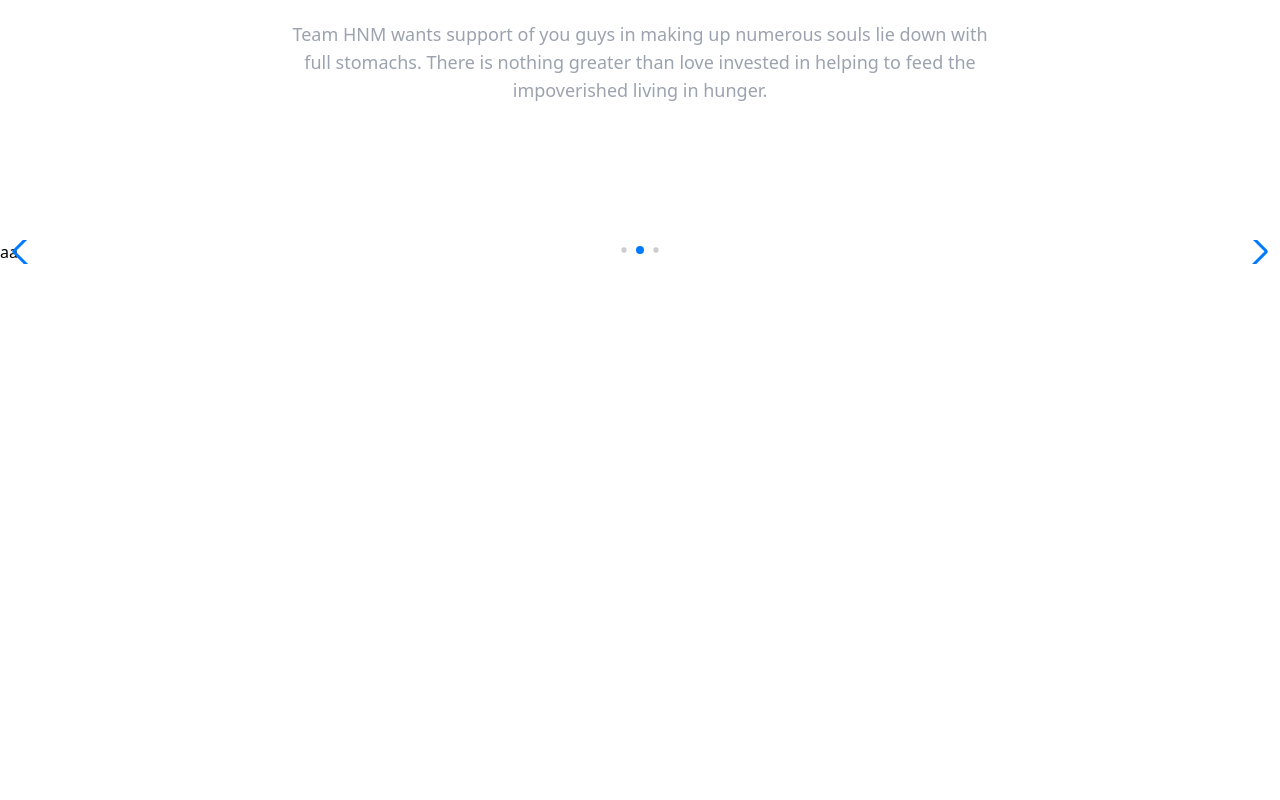
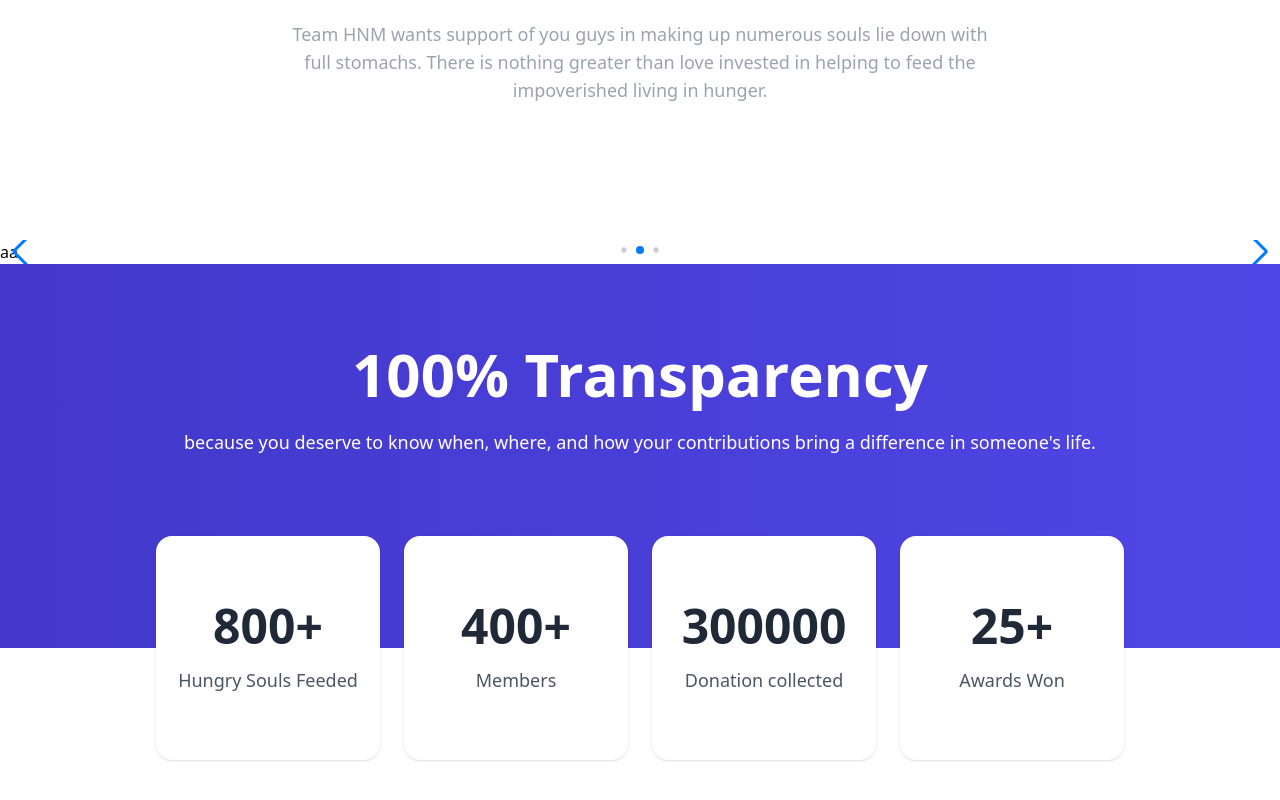
Before and after one commit to VishwaGauravIn/hunger-no-more, a Next.js app: page / in a window 1280 px wide. Shown: the part 356-1156 px from the top of the page. Before the commit the page ends 800 px from the top, so only its background shows below. Built offline with nearby package versions, Linux system fonts and the light colour scheme.

Commit message:
added sample stats

```diff
--- /dev/null
+++ b/components/common/home/Stats.js
@@ -0,0 +1,62 @@
+import React from "react";
+
+export default function Stats() {
+  return (
+    <div className="">
+      <div className="pb-20">
+        <div className="mx-auto bg-gradient-to-l from-indigo-600 to-indigo-700 h-96">
+          <div className="mx-auto container w-full flex flex-col justify-center items-center">
+            <div className="flex justify-center items-center flex-col">
+              <div className="mt-20">
+                <h2 className="lg:text-6xl md:text-5xl text-4xl font-black leading-10 text-white">
+                  100% Transparency
+                </h2>
+              </div>
+              <div className="mt-6 mx-2 md:mx-0 text-center">
+                <p className="lg:text-lg md:text-base leading-6 text-sm  text-white">
+                  because you deserve to know when, where, and how your contributions bring a difference in someone&apos;s life.
+                </p>
+              </div>
+            </div>
+          </div>
+        </div>
+        <div className="mx-auto container md:-mt-28 -mt-20 flex justify-center items-center">
+          <div className="grid lg:grid-cols-4 md:grid-cols-2 grid-cols-2 gap-x-2 gap-y-2 lg:gap-x-6 md:gap-x-6 md:gap-y-6 md:gap-y-6">
+            <div className="flex justify-center flex-col items-center w-36 h-36 md:w-44 md:h-48 lg:w-56 lg:h-56 bg-white shadow rounded-2xl">
+              <h2 className="lg:text-5xl md:text-4xl text-2xl font-extrabold leading-10 text-center text-gray-800">
+                800+
+              </h2>
+              <p className="mt-4 text-sm md:text-base lg:text-lg leading-none text-center text-gray-600">
+                Hungry Souls Feeded
+              </p>
+            </div>
+            <div className="flex justify-center flex-col items-center w-36 h-36 md:w-44 md:h-48 lg:w-56 lg:h-56 bg-white shadow rounded-2xl">
+              <h2 className="lg:text-5xl md:text-4xl text-2xl font-extrabold leading-10 text-center text-gray-800">
+                400+
+              </h2>
+              <p className="mt-4 text-sm md:text-base lg:text-lg leading-none text-center text-gray-600">
+                Members
+              </p>
+            </div>
+            <div className="flex justify-center flex-col items-center w-36 h-36 md:w-44 md:h-48 lg:w-56 lg:h-56 bg-white shadow rounded-2xl">
+              <h2 className="lg:text-5xl md:text-4xl text-2xl font-extrabold leading-10 text-center text-gray-800">
+                300000
+              </h2>
+              <p className="mt-4 text-sm md:text-base lg:text-lg leading-none text-center text-gray-600">
+                Donation collected
+              </p>
+            </div>
+            <div className="flex justify-center flex-col items-center w-36 h-36 md:w-44 md:h-48 lg:w-56 lg:h-56 bg-white shadow rounded-2xl">
+              <h2 className="lg:text-5xl md:text-4xl text-2xl font-extrabold leading-10 text-center text-gray-800">
+                25+
+              </h2>
+              <p className="mt-4 text-sm md:text-base lg:text-lg leading-none text-center text-gray-600">
+                Awards Won
+              </p>
+            </div>
+          </div>
+        </div>
+      </div>
+    </div>
+  );
+}
--- a/pages/index.js
+++ b/pages/index.js
@@ -1,6 +1,7 @@
 import Head from "next/head";
 import Carousal from "../components/common/home/Carousal";
 import Hero from "../components/common/home/Hero";
+import Stats from "../components/common/home/Stats";
 import Navbar from "../components/common/Navbar";
 
 export default function Home() {
@@ -15,7 +16,8 @@ export default function Home() {
       <main>
         <Navbar />
         <Hero />
-        <Carousal/>
+        <Carousal />
+        <Stats />
       </main>
 
       <footer></footer>
```
